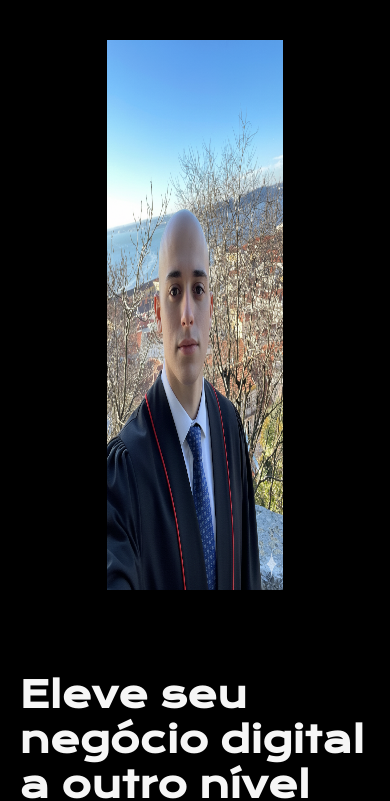
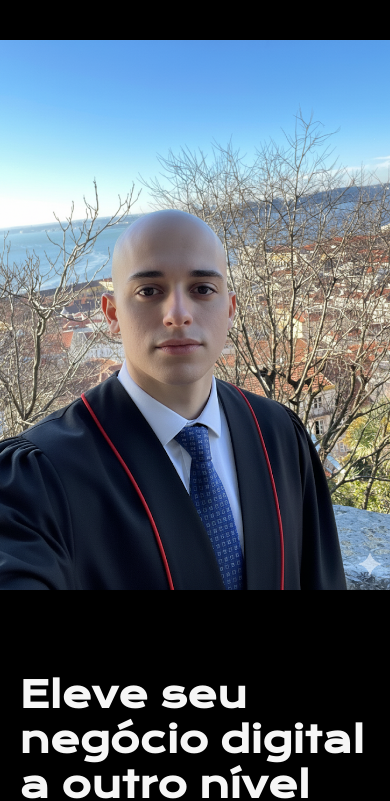
Before and after one commit to AllanAviana/Profile_HTML, a plain HTML site: page index.html in a window 390 px wide. Shown: the part 55-856 px from the top of the page. Drawn offline with nearby package versions, Linux system fonts and the light colour scheme.

Commit message:
melhorando a responsividade

```diff
--- a/styles/style.css
+++ b/styles/style.css
@@ -139,4 +139,8 @@ body {
     .apresentacao__conteudo{
         width: auto;
     }
+
+    .foto{
+        width: auto;
+    }
 }
```
